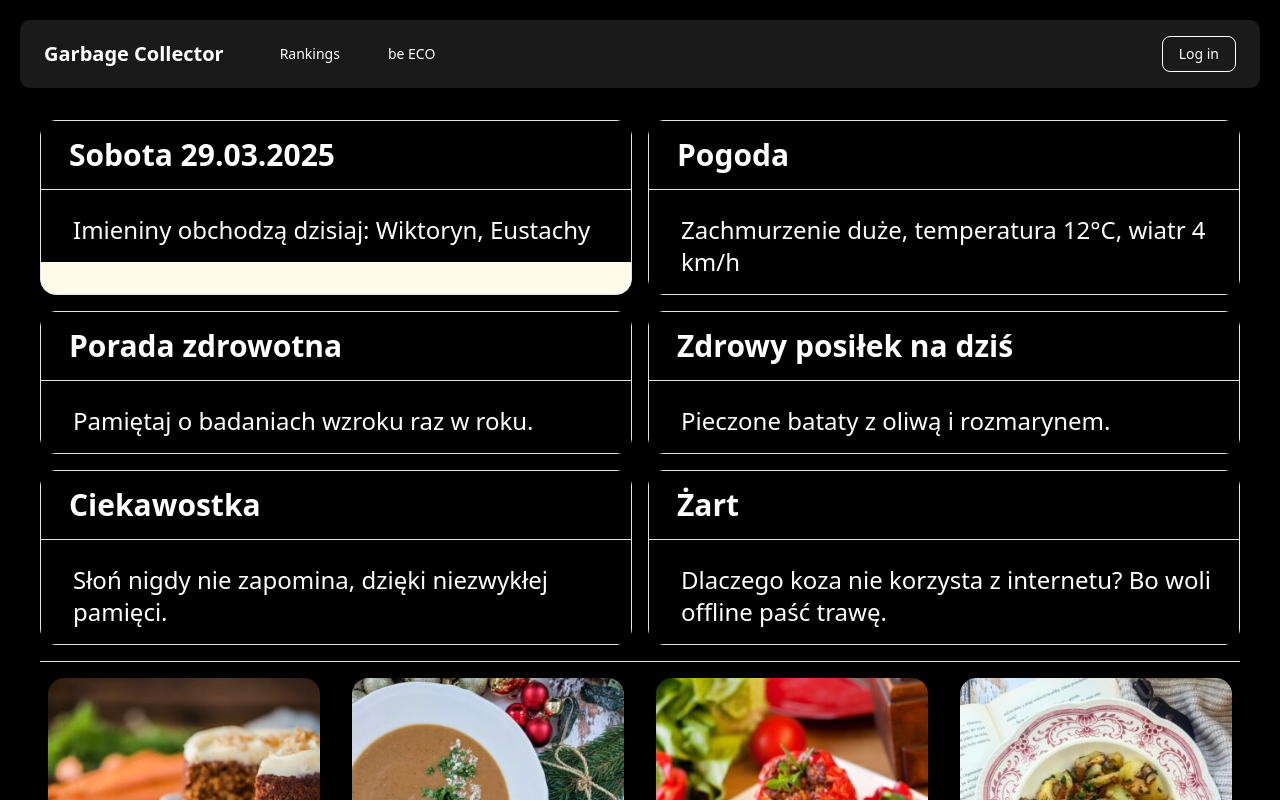
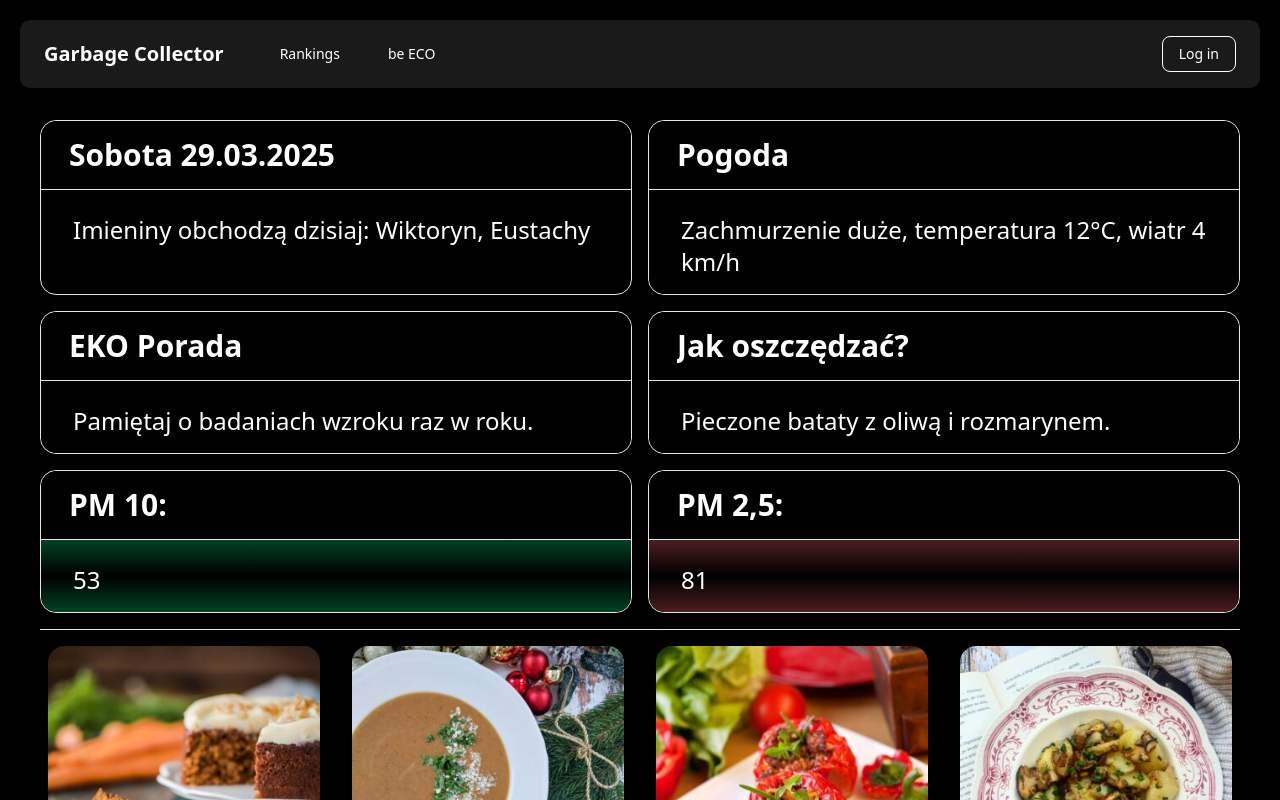
Before and after one commit to DROPTABLEDRUZYNY/SMH-Hackathon-2025, a Next.js app in the folder frontend/: page /be-eco in a window 1280 px wide. Built offline with nearby package versions, Linux system fonts and the light colour scheme.

Commit message:
feat: Refactor TileHealth component to TileData and add variant support for dynamic styling

```diff
--- a/frontend/app/ui/be-eco/tile-health.tsx
+++ b/frontend/app/ui/be-eco/tile-health.tsx
@@ -1,19 +1,28 @@
 interface TileData {
   title: string;
   text: string;
+  variant?: 1 | 2 | 3;
 }
 
-export default function TileHealth({ tileData }: { tileData: TileData }) {
+export default function TileData({ tileData }: { tileData: TileData }) {
+  const gradientClasses = {
+    1: "bg-gradient-to-b from-red-400/30 via-transparent to-red-400/30",
+    2: "bg-gradient-to-b from-yellow-400/30 via-transparent to-yellow-400/30",
+    3: "bg-gradient-to-b from-green-400/30 via-transparent to-green-400/30",
+  };
+  const variant_classes = tileData.variant ? gradientClasses[tileData.variant] : "";
+
   return (
-    <div className="flex flex-col border w-full bg-amber-50 rounded-2xl">
-      <div className="flex flex-row items-center justify-between px-7 py-4 w-full text-3xl">
+    <div className={`flex flex-col border w-full rounded-2xl  `}>
+      <div className={`flex flex-row items-center justify-between rounded-2xl px-7 py-4 w-full text-3xl `}>
         <div className="min-w-0 mr-2">
-          <p className="truncate font-semibold ">{tileData.title}</p>
+          <p className="truncate font-semibold">{tileData.title}</p>
         </div>
       </div>
 
-      <hr></hr>
-      <div className="flex flex-col w-full px-7 py-4 text-2xl">
+      <hr />
+
+      <div className={`flex flex-col w-full px-7 py-4 text-2xl rounded-b-2xl  ${variant_classes}`}>
         <p className="pl-1 pt-2">{tileData.text}</p>
       </div>
     </div>
--- a/frontend/app/ui/be-eco/tiles-health.tsx
+++ b/frontend/app/ui/be-eco/tiles-health.tsx
@@ -1,4 +1,4 @@
-import TileHealth from "./tile-health";
+import TileData from "./tile-health";
 import imieninyData from "@/public/zdrowie/imieniny.json";
 import kartkaZKalendarzaData from "@/public/zdrowie/kartka_z_kalendarza.json";
 
@@ -11,6 +11,7 @@ export  default async function TilesHealth() {
   const tilesData = kartkaZKalendarzaData[randomIndex];
 
   const weather = "Zachmurzenie duże, temperatura 12°C, wiatr 4 km/h"; // TODO: fetch from API
+  //TODO PM10: 53
 
   const today = new Date();
   const dateForSearch =
@@ -31,31 +32,31 @@ export  default async function TilesHealth() {
 
   if (!todayNameDay)
     todayNameDay = {
-      date: "15.12",
+      date: "29.03",
       name_day: "Celina, Walerian",
     };
 
 
   return (
-    <div className="grid grid-cols-1 gap-4 lg:grid-cols-2">
-      <TileHealth
+    <div className="grid grid-cols-1 gap-4 lg:grid-cols-2 ">
+      <TileData
         tileData={{
           title: `${dayOfWeek} ${formattedDate}`,
           text: `Imieniny obchodzą dzisiaj: ${todayNameDay.name_day}`,
         }}
       />
-      <TileHealth tileData={{ title: "Pogoda", text: weather }} />
-      <TileHealth
-        tileData={{ title: "Porada zdrowotna", text: tilesData.health_advise }}
+      <TileData tileData={{ title: "Pogoda", text: weather }} />
+      <TileData
+        tileData={{ title: "EKO Porada", text: tilesData.health_advise }}
       />
-      <TileHealth
+      <TileData
         tileData={{
-          title: "Zdrowy posiłek na dziś",
+          title: "Jak oszczędzać?",
           text: tilesData.healthy_meal,
         }}
       />
-      <TileHealth tileData={{ title: "Ciekawostka", text: tilesData.trivia }} />
-      <TileHealth tileData={{ title: "Żart", text: tilesData.joke }} />
+      <TileData tileData={{ title: "PM 10:", text: "53", variant:3  }} />
+      <TileData tileData={{ title: "PM 2,5:", text: "81", variant:1 }} />
     </div>
   );
 }
```
